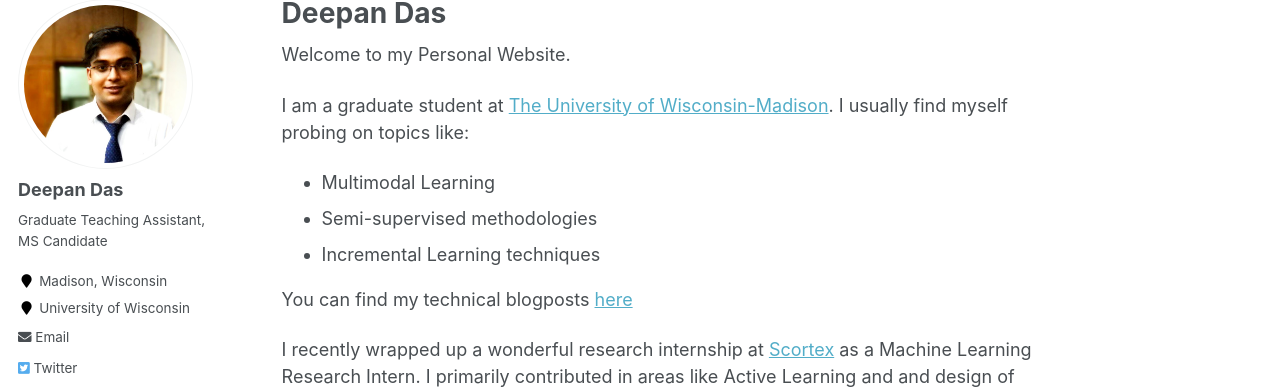
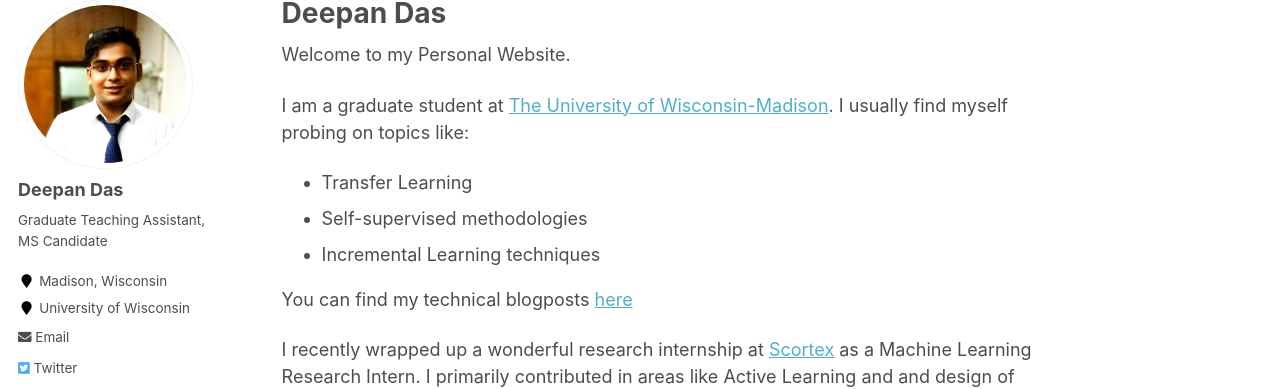
Before and after one commit to deepandas11/deepandas11.github.io, a Jekyll site: the page built from _pages/about.md, in a window 1280 px wide. Shown: the part 119-508 px from the top of the page. Built offline with Jekyll 4.4.1, drawn with Linux system fonts in a browser that asks for light colours.

Commit message:
interests change

```diff
--- a/_pages/about.md
+++ b/_pages/about.md
@@ -13,8 +13,8 @@ Welcome to my Personal Website.
 
 I am a graduate student at [The University of Wisconsin-Madison](https://www.engr.wisc.edu/department/electrical-computer-engineering/). I usually find myself probing on topics like:
 
-- Multimodal Learning
-- Semi-supervised methodologies
+- Transfer Learning
+- Self-supervised methodologies
 - Incremental Learning techniques
 
 You can find my technical blogposts [here](https://deepandas11.github.io/year-archive/)
```
